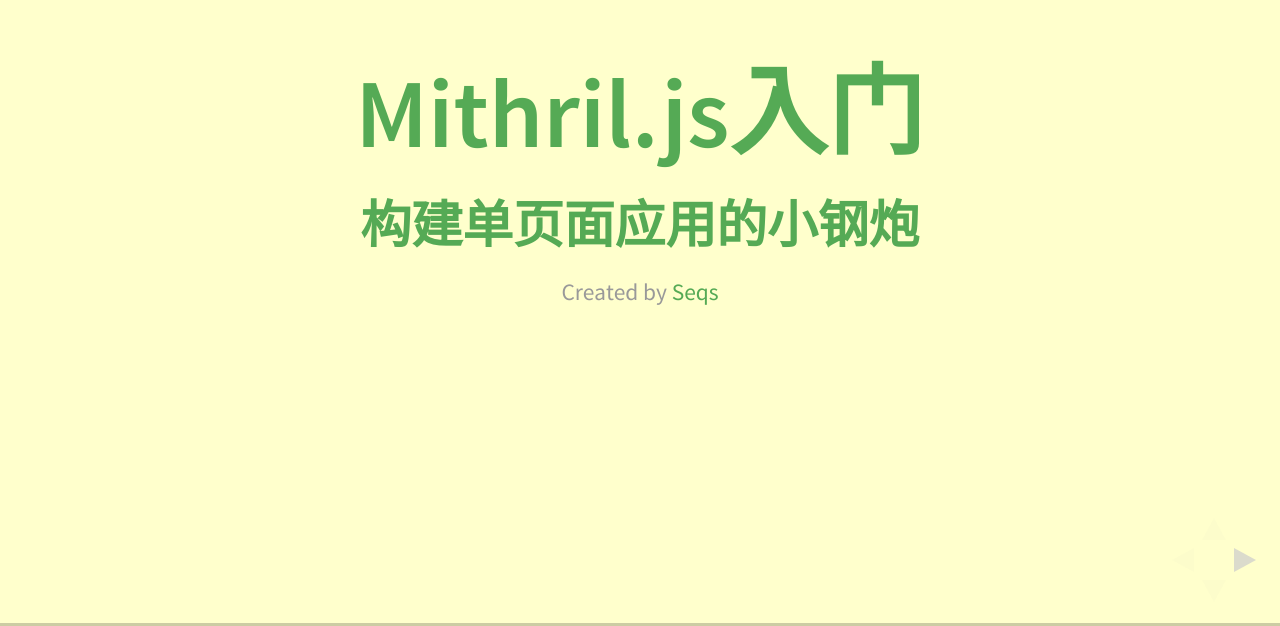
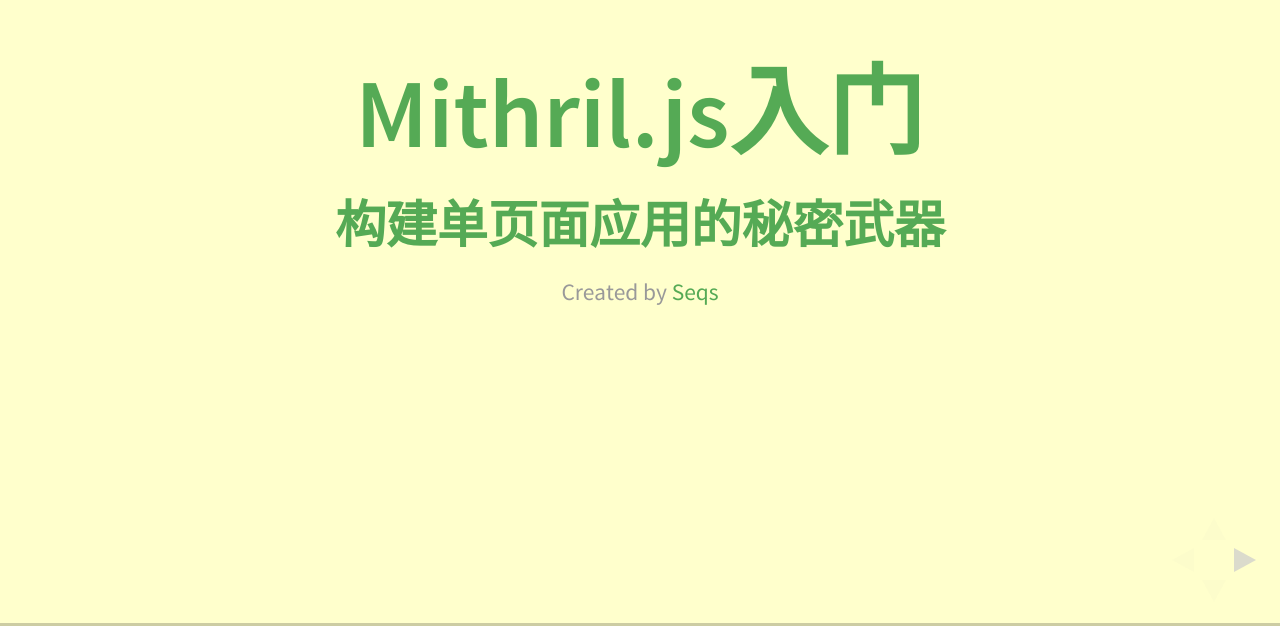
Before and after one commit to radision/mithril-getting-started, a website: page index.html in a window 1280 px wide. Shown: the part 174-800 px from the top of the page. Drawn offline with Linux system fonts and the light colour scheme.

Commit message:
change description

```diff
--- a/index.html
+++ b/index.html
@@ -43,7 +43,7 @@
 
 				<section data-background="#ffffcc">
 					<h1>Mithril.js入门</h1>
-					<h3>构建单页面应用的小钢炮</h3>
+					<h3>构建单页面应用的秘密武器</h3>
 					<p>
           <small>Created by <a href="http://seqs.github.io">Seqs</a></small>
 					</p>
```
